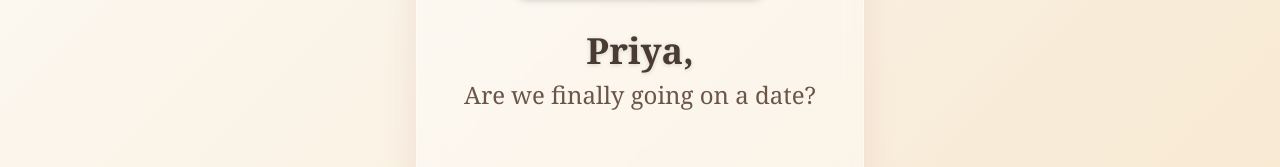
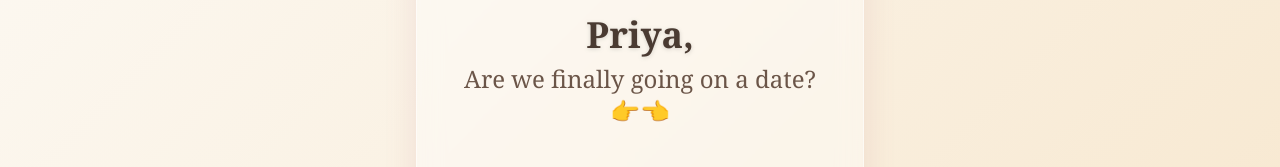
Before and after one commit to Debokti/dvoktg-date-proposal-template, a Next.js app: page / in a window 1280 px wide. Shown: the part 387-554 px from the top of the page. Built offline with nearby package versions, Linux system fonts and the light colour scheme; no server answers; a web font is replaced by a local one.

Commit message:
fix: replace invalid html comment with emojis in jsx

```diff
--- a/src/app/layout.tsx
+++ b/src/app/layout.tsx
@@ -8,7 +8,7 @@ const playfair = Playfair_Display({
 });
 
 export const metadata: Metadata = {
-  title: "Priya, a question for you",
+  title: "Priya, A Question For You🤌",
   description: "A digital proposal",
 };
 
--- a/src/app/page.tsx
+++ b/src/app/page.tsx
@@ -20,7 +20,7 @@ export default function Home() {
         Priya,
       </h1>
       <p className="text-xl sm:text-2xl text-[#6b5548] mb-8 font-medium">
-        Are we finally going on a date?
+        Are we finally going on a date? 👉👈
       </p>
 
       <InteractiveButtons />
```
